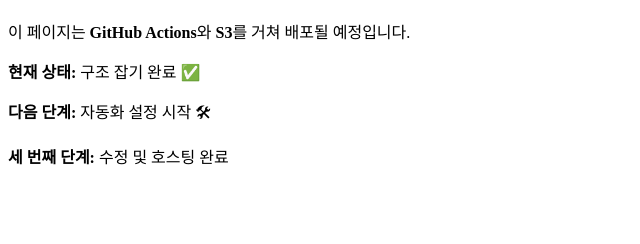
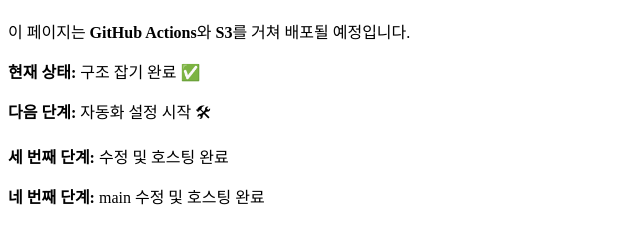
Before and after one commit to kkhwan0822-collab/second, a plain HTML site: page web/index.html in a window 1280 px wide. Shown: the part 70-314 px from the top of the page, without its empty margins (0-640 px from the left). Drawn offline with Linux system fonts and the light colour scheme.

```diff
--- a/web/index.html
+++ b/web/index.html
@@ -15,6 +15,7 @@
             <p><strong>현재 상태:</strong> 구조 잡기 완료 ✅</p>
             <p><strong>다음 단계:</strong> 자동화 설정 시작 🛠</p>
             <p><strong>세 번째 단계:</strong> 수정 및 호스팅 완료</p>
+            <p><strong>네 번째 단계:</strong> main 수정 및 호스팅 완료</p>
         </div>
     </div>
 </body>
```
Also changed, not shown: 1 other file.
